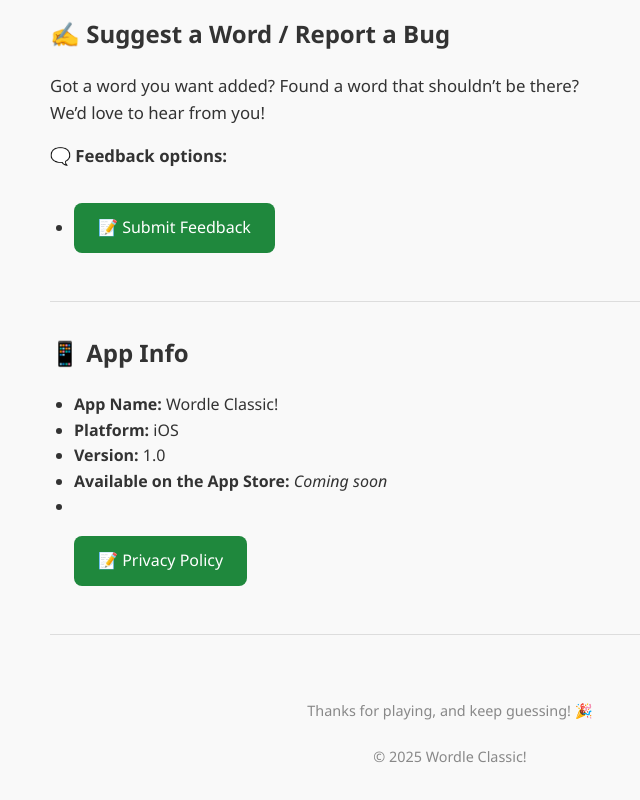
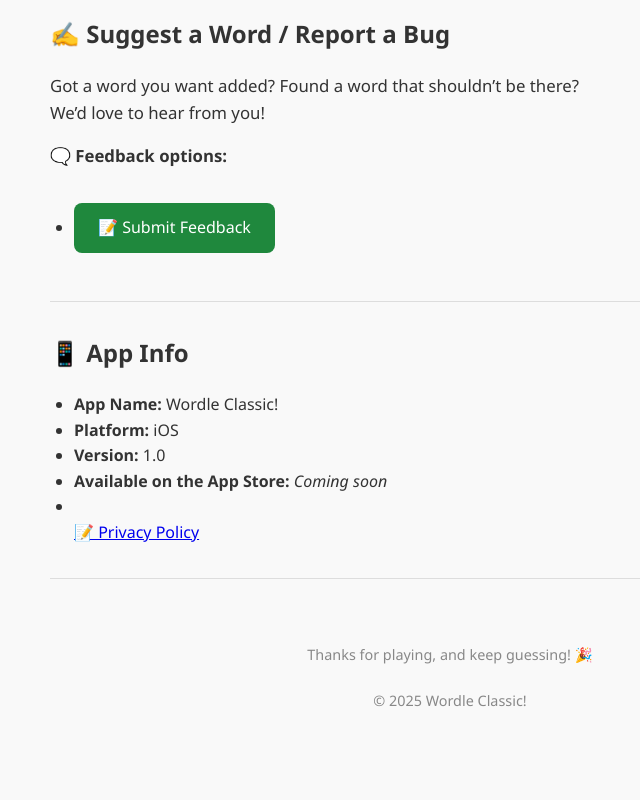
Before and after one commit to KrystofSlama/Wordle-Classic, a plain HTML site: page docs/index.html in a window 1280 px wide. Shown: the part 863-1663 px from the top of the page, without its empty margins (190-830 px from the left). After the commit the page ends 1607 px from the top, so only its background shows below. Drawn offline with Linux system fonts and the light colour scheme.

Commit message:
Update index.html

```diff
--- a/docs/index.html
+++ b/docs/index.html
@@ -121,7 +121,7 @@
     <li><strong>Platform:</strong> iOS</li>
     <li><strong>Version:</strong> 1.0</li>
     <li><strong>Available on the App Store:</strong> <em>Coming soon</em></li>
-    <li></li><a class="button" href="privacy.html">📝 Privacy Policy</a></li>
+    <li></li><a href="privacy.html">📝 Privacy Policy</a></li>
   </ul>
 
   <hr>
```
